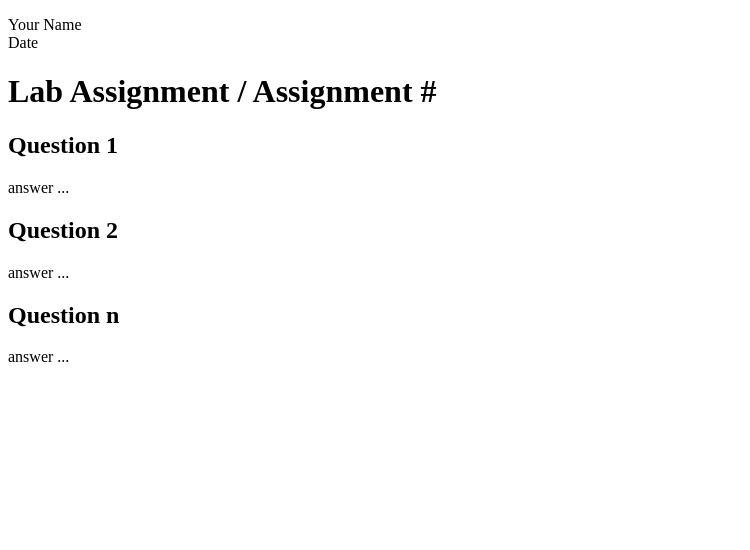
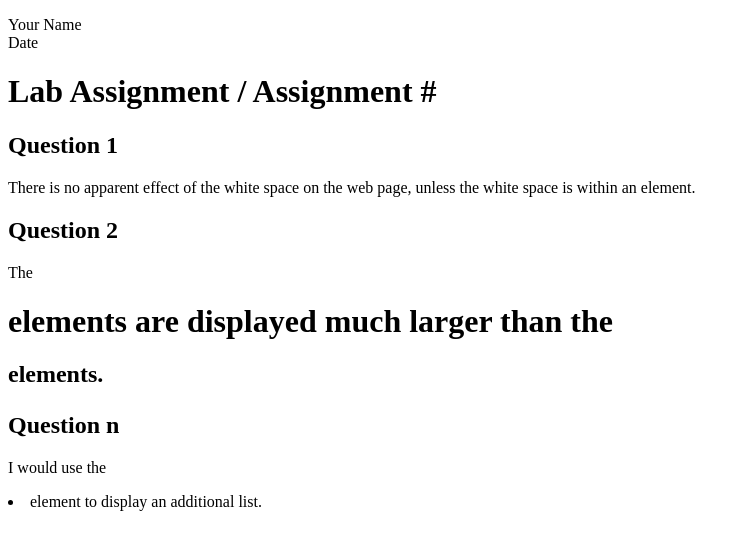
Before and after one commit to justincollier/geog485, a plain HTML site: page milestone_2.html in a window 1280 px wide. Shown: the whole page, without its empty margins (0-750 px from the left). Drawn offline with Linux system fonts and the light colour scheme.

Commit message:
Update milestone_2.html

```diff
--- a/milestone_2.html
+++ b/milestone_2.html
@@ -1,4 +1,3 @@
-
 <!DOCTYPE html PUBLIC "-//W3C//DTD XHTML 1.0 Strict//EN" "http://www.w3.org/TR/xhtml1/DTD/xhtml1-strict.dtd">
 
 <html xmlns="http://www.w3.org/1999/xhtml">
@@ -17,10 +16,10 @@
 	</p>
 	<h1>Lab Assignment / Assignment #</h1>
 	<h2>Question 1</h2>
-	<p>answer ...</p>
+	<p>There is no apparent effect of the white space on the web page, unless the white space is within an element.</p>
 	<h2>Question 2</h2>
-	<p>answer ...</p>
+	<p>The <h1> elements are displayed much larger than the <h2> elements.</p>
 	<h2>Question n</h2>
-	<p>answer ...</p>
+	<p>I would use the <li> element to display an additional list.</p>
 	</body>
 </html>
```
